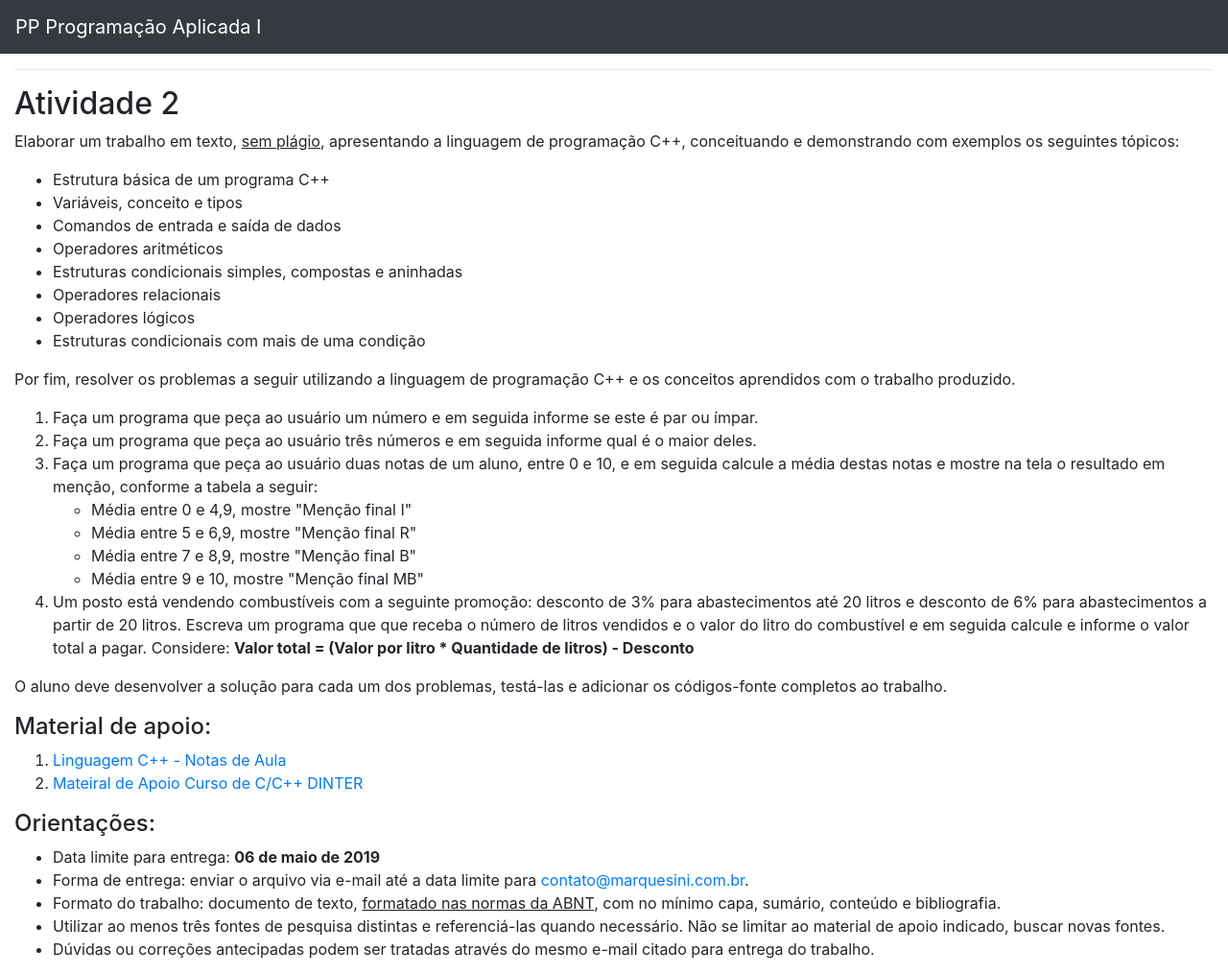
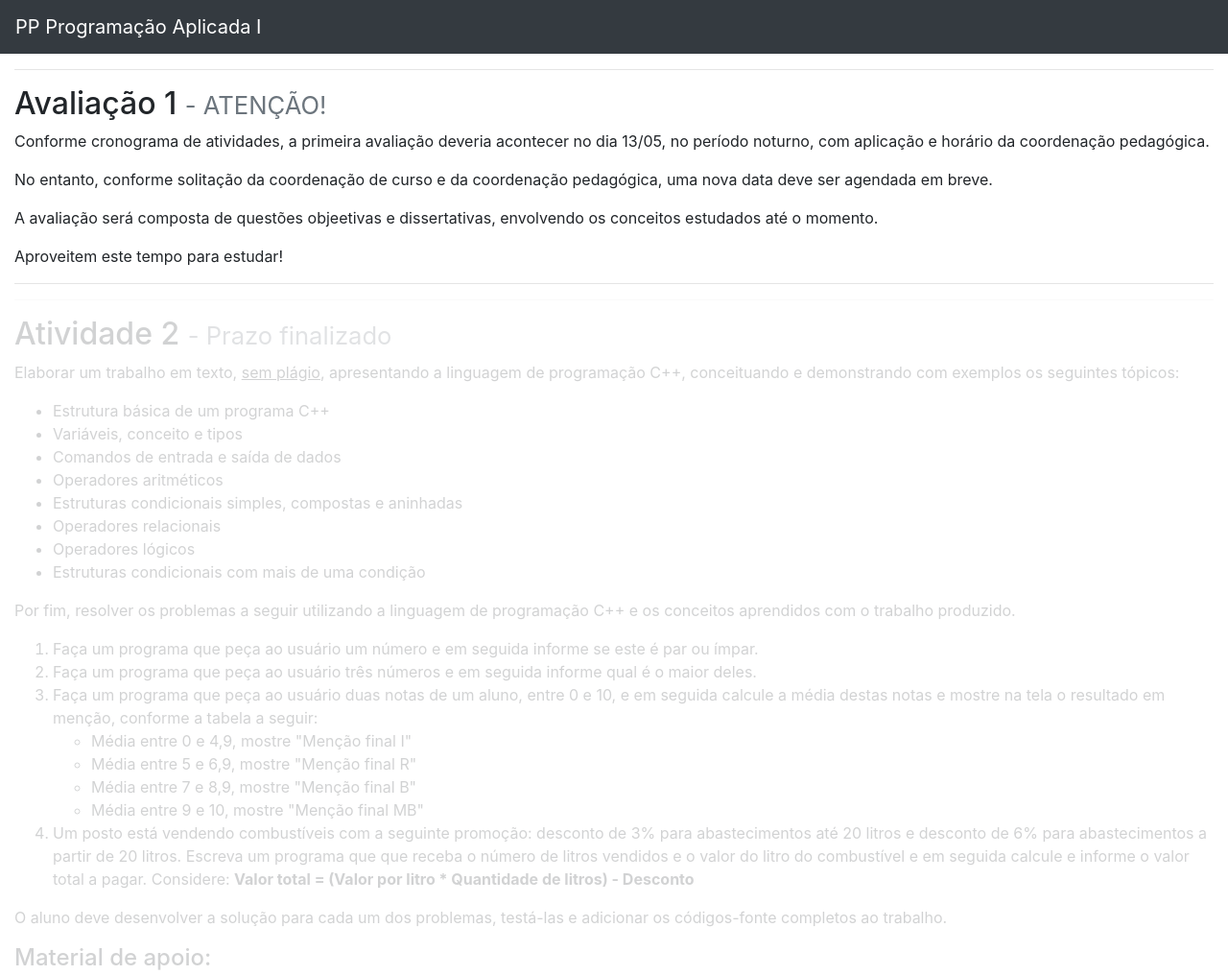
Before and after one commit to tmarquesini/pp-ai-pai-12019, a plain HTML site: page index.html in a window 1280 px wide. Shown: the top 1016 px of the page at 96% size. Drawn offline with nearby package versions, Linux system fonts and the light colour scheme.

Commit message:
Define avaliação 1

```diff
--- a/index.html
+++ b/index.html
@@ -18,7 +18,19 @@
     <div class="container-fluid">
 
         <hr>
-        <h2>Atividade 2</h2>
+        <h2>Avaliação 1 <small class="text-muted">- ATENÇÃO!</small></h2>
+        <p>Conforme cronograma de atividades, a primeira avaliação deveria acontecer no dia 13/05, no período noturno, com aplicação e horário da coordenação pedagógica.</p>
+        <p>No entanto, conforme solitação da coordenação de curso e da coordenação pedagógica, uma nova data deve ser agendada em breve.</p>
+        <p>A avaliação será composta de questões objeetivas e dissertativas, envolvendo os conceitos estudados até o momento.</p>
+        <p>Aproveitem este tempo para estudar!</p>
+        <hr>
+
+        <!-- Atividades passadas -->
+        <div class="" style="opacity: 0.2;">
+
+            <!-- Atividade 2 -->
+            <hr>
+            <h2>Atividade 2 <small class="text-muted">- Prazo finalizado</small></h2>
             <p>Elaborar um trabalho em texto, <u>sem plágio</u>, apresentando a linguagem de programação C++, conceituando e demonstrando com exemplos os seguintes tópicos:</p>
             <ul>
                 <li>Estrutura básica de um programa C++</li>
@@ -61,8 +73,7 @@
             </ul>
             <hr>
 
-        <!-- Atividades passadas -->
-        <div class="" style="opacity: 0.2;">
+            <!-- Atividade 1 -->
             <hr>
             <h2>Atividade 1 <small class="text-muted">- Prazo finalizado</small></h2>
             <p>Elaborar um trabalho em texto, <u>sem plágio</u>, descrevendo as seguintes etapas que envolvem o desenvolvimento de um software:</p>
```
Lines whose indentation alone changed are shown as unchanged.
